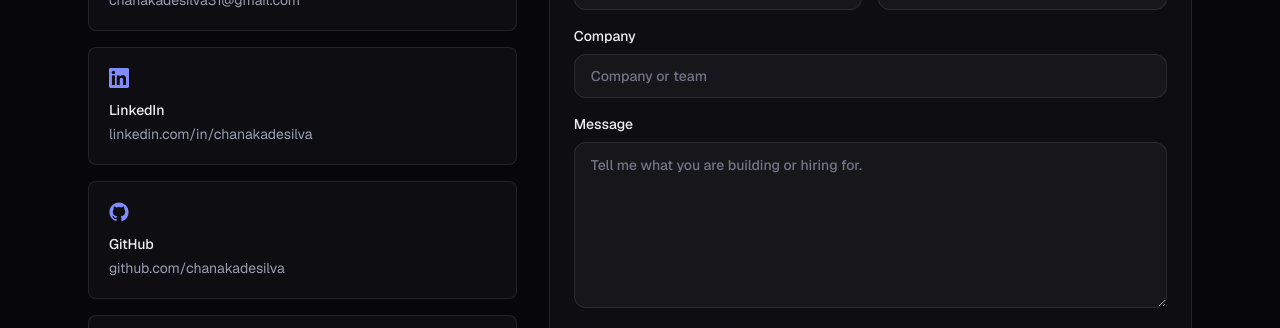
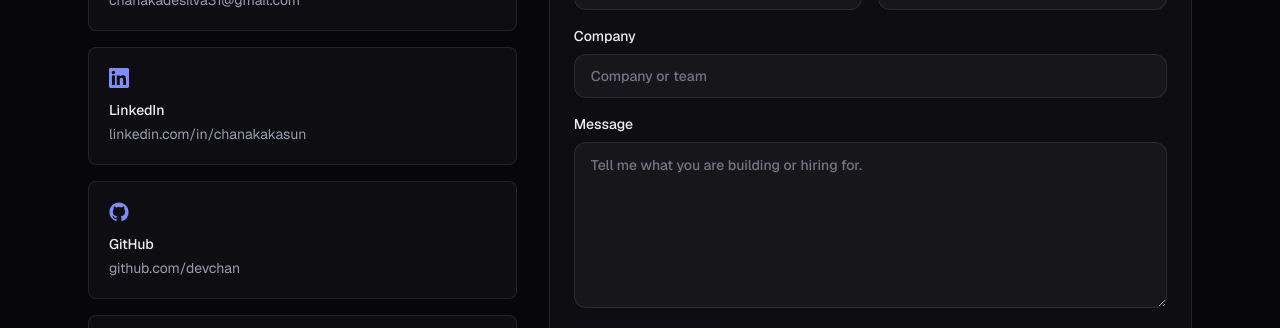
Before and after one commit to devchan/fde-chanaka-de-silva-portfolio, a Next.js app: page /contact in a window 1280 px wide. Shown: the part 780-1108 px from the top of the page. Built offline with nearby package versions, Linux system fonts and the light colour scheme; no server answers.

Commit message:
initial commit

```diff
--- a/src/app/contact/page.tsx
+++ b/src/app/contact/page.tsx
@@ -26,8 +26,8 @@ export default function ContactPage() {
           <aside className="space-y-4">
             {[
               { icon: Mail, label: "Email", value: site.email, href: `mailto:${site.email}` },
-              { icon: LinkedinIcon, label: "LinkedIn", value: "linkedin.com/in/chanakadesilva", href: site.linkedin },
-              { icon: GithubIcon, label: "GitHub", value: "github.com/chanakadesilva", href: site.github },
+              { icon: LinkedinIcon, label: "LinkedIn", value: "linkedin.com/in/chanakakasun", href: site.linkedin },
+              { icon: GithubIcon, label: "GitHub", value: "github.com/devchan", href: site.github },
               { icon: MapPin, label: "Location", value: "Colombo, Sri Lanka / Remote", href: null },
             ].map((item) => {
               const Icon = item.icon;
--- a/src/data/site.ts
+++ b/src/data/site.ts
@@ -7,8 +7,8 @@ export const site = {
   title: "Senior Software Engineer",
   url: siteUrl,
   email: "chanakadesilva31@gmail.com",
-  github: "https://github.com/chanakadesilva",
-  linkedin: "https://www.linkedin.com/in/chanakadesilva",
+  github: "https://github.com/devchan",
+  linkedin: "https://www.linkedin.com/in/chanakakasun",
   resumeUrl: `${basePath}/resume/chanaka-de-silva-resume.pdf`,
   tagline:
     "Building enterprise AI platforms, mission-critical integrations, and distributed systems that ship.",
```
